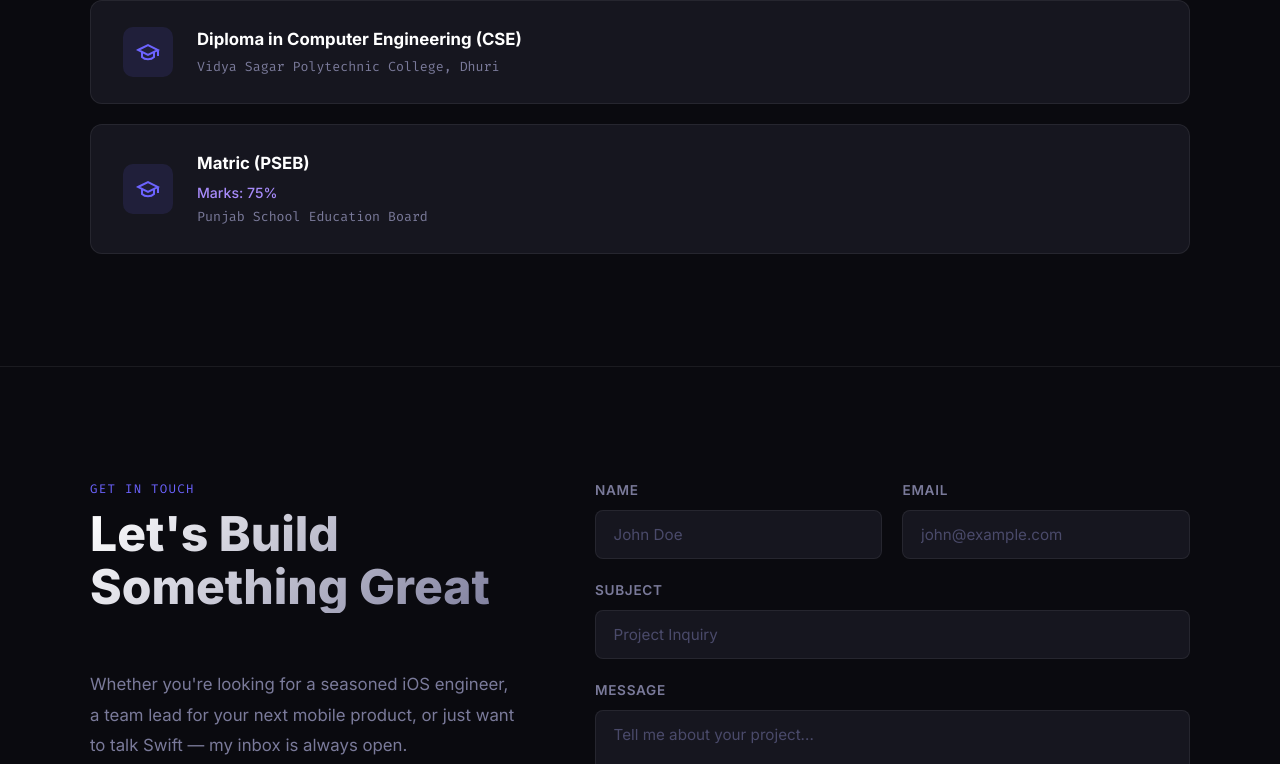
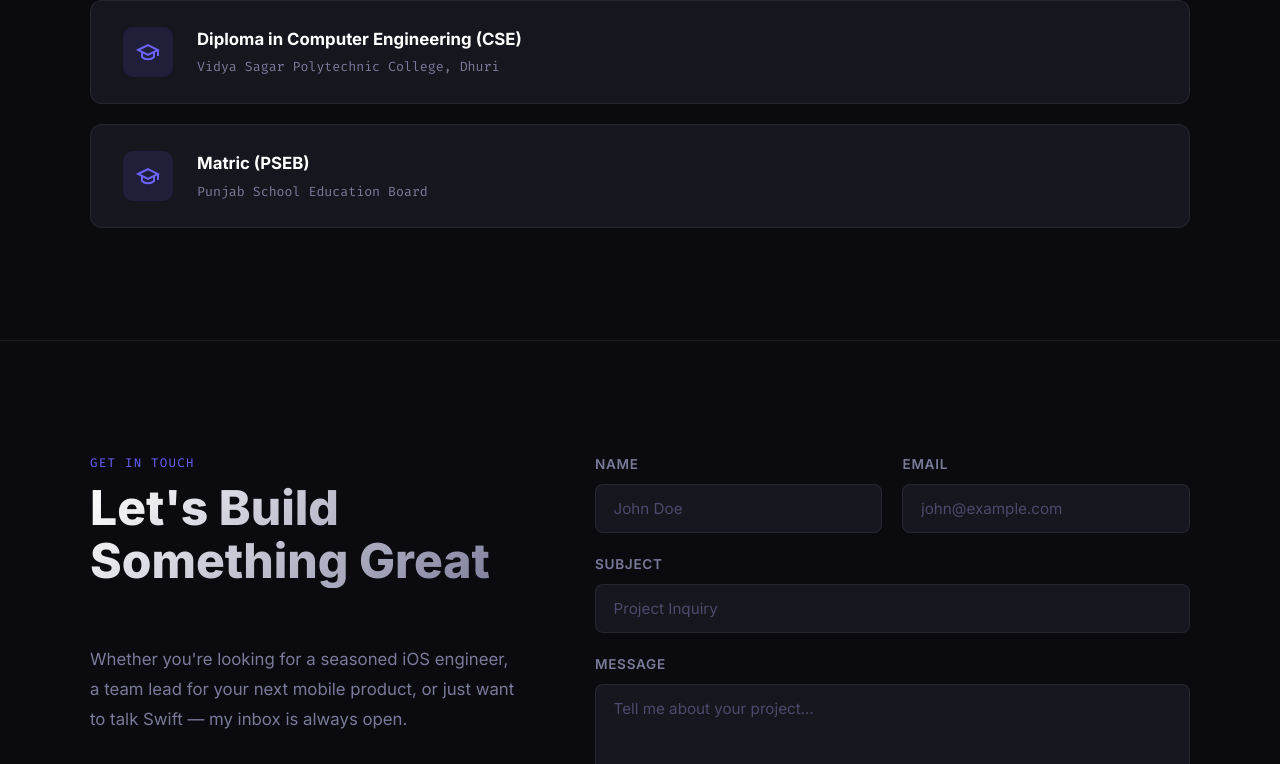
Before and after one commit to Mohithack/my-protfolio, a plain HTML site: page index.html in a window 1280 px wide. Shown: the part 5713-6477 px from the top of the page. Drawn offline with Linux system fonts and the light colour scheme.

Commit message:
auto: update portfolio

```diff
--- a/index.html
+++ b/index.html
@@ -418,7 +418,6 @@
           </div>
           <div>
             <h3>Matric (PSEB)</h3>
-            <span class="edu-field">Marks: 75%</span>
             <span class="edu-institute">Punjab School Education Board</span>
           </div>
         </div>
```
